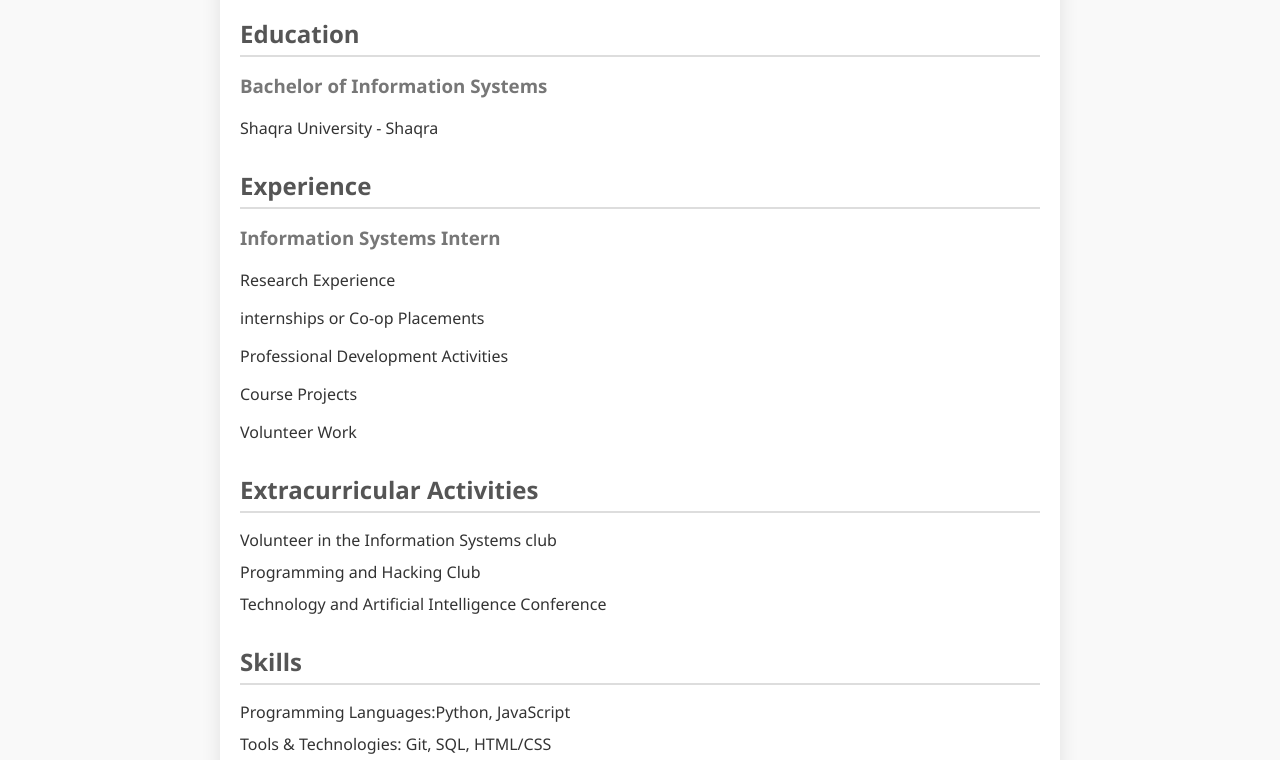
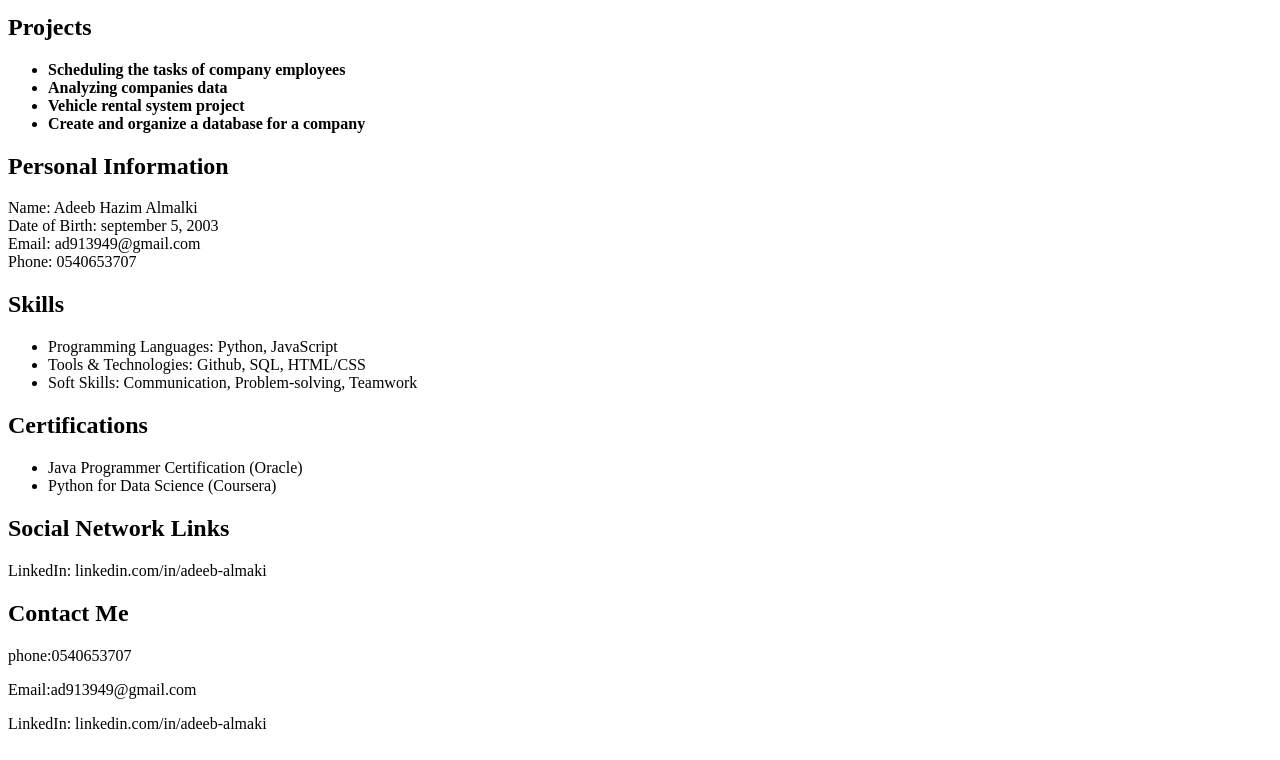
Before and after one commit to adeebalmalki/cv, a plain HTML site: page index.html in a window 1280 px wide. Shown: the part 109-869 px from the top of the page. Drawn offline with Linux system fonts and the light colour scheme.

Commit message:
Update index.html
Update File

```diff
--- a/index.html
+++ b/index.html
@@ -3,109 +3,84 @@
 <head>
     <meta charset="UTF-8">
     <meta name="viewport" content="width=device-width, initial-scale=1.0">
-    <title>Adeeb Hazim Almalki - Curriculum Vitae</title>
+    <title>Adeeb Almalki - Curriculum Vitae</title>
     <style>
-        body {
-            font-family: 'Segoe UI', Tahoma, Geneva, Verdana, sans-serif;
-            background-color: #f9f9f9;
-            color: #333;
-            margin: 0;
-            padding: 0;
-        }
-        .container {
-            max-width: 800px;
-            margin: 0 auto;
-            padding: 20px;
-            background-color: #fff;
-            box-shadow: 0 0 20px rgba(0, 0, 0, 0.1);
-            border-radius: 10px;
-        }
-        header {
-            text-align: center;
-            margin-bottom: 20px;
-        }
-        h1 {
-            color: #333;
-            margin-top: 0;
-        }
-        h2 {
-            color: #555;
-            margin-top: 0;
-        }
-        h3 {
-            color: #777;
-            margin-top: 0;
-        }
-        p {
-            margin-top: 5px;
-        }
-        ul {
-            list-style-type: none;
-            padding: 0;
-        }
-        ul li {
-            margin-bottom: 10px;
-        }
-        .section {
-            margin-bottom: 30px;
-        }
-        .section h2 {
-            margin-bottom: 15px;
-            border-bottom: 2px solid #ddd;
-            padding-bottom: 5px;
-        }
+        /* Styles here */
     </style>
 </head>
 <body>
     <div class="container">
         <header>
-            <h1>Adeeb almalki</h1>
-            <p>Email: ad913949@gmail.com | Phone: 0540653707
+            <!-- Header here -->
         </header>
+
+        <!-- Academic Information -->
         <section class="section">
-            <h2>Education</h2>
+            <h2>Academic Information</h2>
             <ul>
                 <li>
-                    <h3>Bachelor of Information Systems</h3>
-                    <p>Shaqra University - Shaqra</p>
+                    <strong>Bachelor of information System</strong><br>
+                    Shaqra University - Shaqra<br>
                 </li>
+                <!-- Add more academic information as needed -->
             </ul>
         </section>
+
+        <!-- Projects -->
         <section class="section">
-            <h2>Experience</h2>
+            <h2>Projects</h2>
             <ul>
-                <li>
-                    <h3>Information Systems Intern</h3>
-                    <p>Research Experience</p>
-                    <p>internships or Co-op Placements</p>
-                    <p>Professional Development Activities</p>
-                    <p>Course Projects</p>
-                    <p>Volunteer Work</p>
-                </li>
+                    <li><strong>Scheduling the tasks of company employees</strong><br></li>
+                    <li><strong>Analyzing companies data</strong><br></li>
+                    <li><strong>Vehicle rental system project</strong><br></li>
+                    <li><strong>Create and organize a database for a company</strong><br></li>
+                <!-- Add more project entries as needed -->
             </ul>
         </section>
+
+        <!-- Personal Information -->
         <section class="section">
-            <h2>Extracurricular Activities</h2>
-            <ul>
-                <li>Volunteer in the Information Systems club</li>
-                <li>Programming and Hacking Club</li>
-                <li>Technology and Artificial Intelligence Conference </li>
-            </ul>
+            <h2>Personal Information</h2>
+            <p>Name: Adeeb Hazim Almalki<br>
+               Date of Birth: september 5, 2003<br>
+               Email: ad913949@gmail.com<br>
+               Phone: 0540653707</p>
         </section>
+
+        <!-- Skills -->
         <section class="section">
             <h2>Skills</h2>
             <ul>
-                <li>Programming Languages:Python, JavaScript</li>
-                <li>Tools & Technologies: Git, SQL, HTML/CSS</li>
+                <li>Programming Languages: Python, JavaScript</li>
+                <li>Tools & Technologies: Github, SQL, HTML/CSS</li>
                 <li>Soft Skills: Communication, Problem-solving, Teamwork</li>
             </ul>
         </section>
+
+        <!-- Certifications -->
         <section class="section">
-            <h2>Languages</h2>
+            <h2>Certifications</h2>
             <ul>
-                <li>English </li>
-                <li>Arabic</li>
+                <li>Java Programmer Certification (Oracle)</li>
+                <li>Python for Data Science (Coursera)</li>
+                <!-- Add more certification entries as needed -->
             </ul>
+        </section>
+
+        <!-- Social Network Links -->
+        <section class="section">
+            <h2>Social Network Links</h2>
+            <p>LinkedIn: linkedin.com/in/adeeb-almaki</p>
+            <!-- Add more social network links as needed -->
+        </section>
+
+        <!-- Contact Me -->
+        <section class="section">
+            <h2>Contact Me</h2>
+            <p>phone:0540653707</p>
+            <p>Email:ad913949@gmail.com</p>
+            <p>LinkedIn: linkedin.com/in/adeeb-almaki</p>
+            <!-- Add contact form or details as needed -->
         </section>
     </div>
 </body>
```
